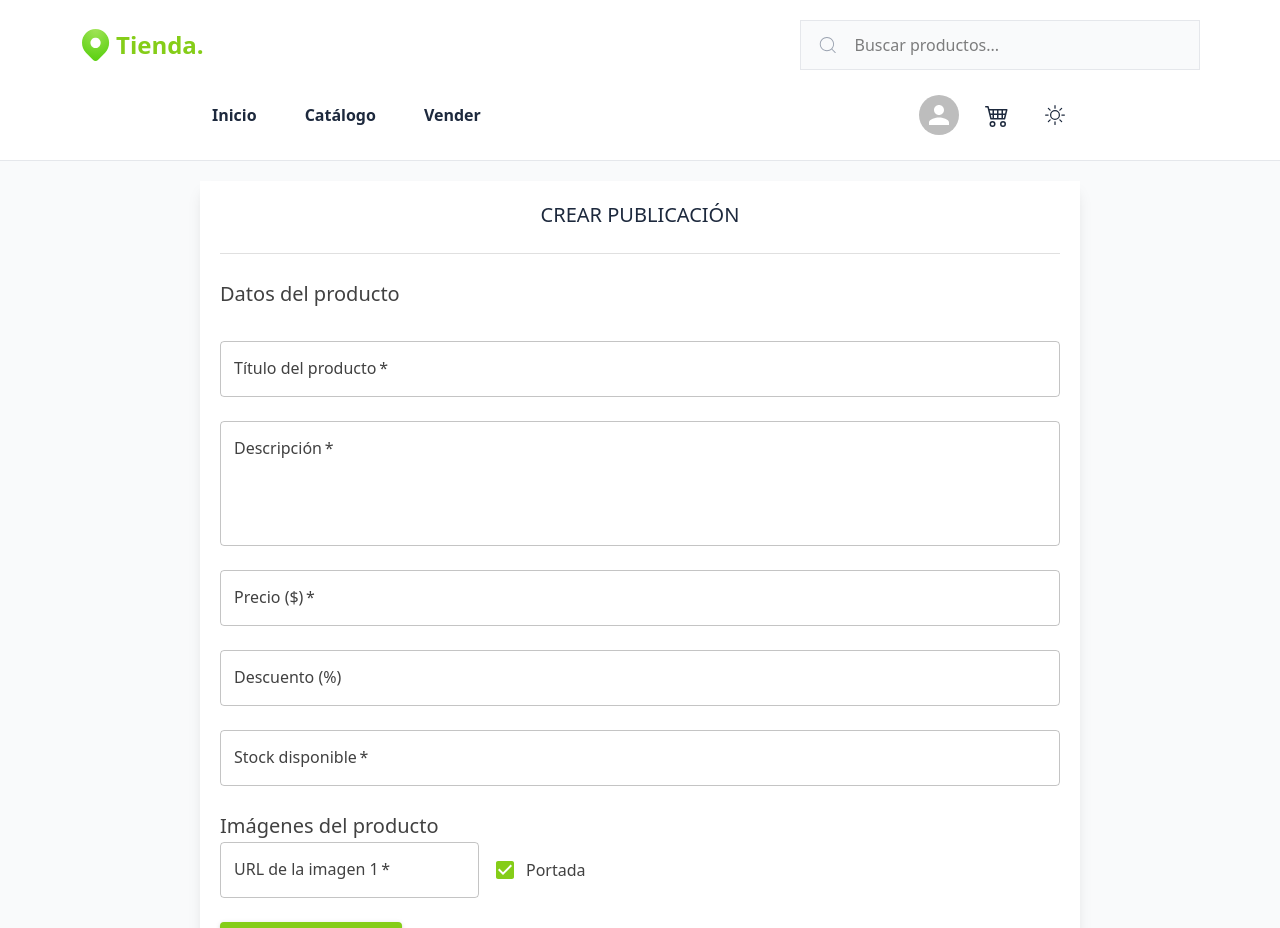
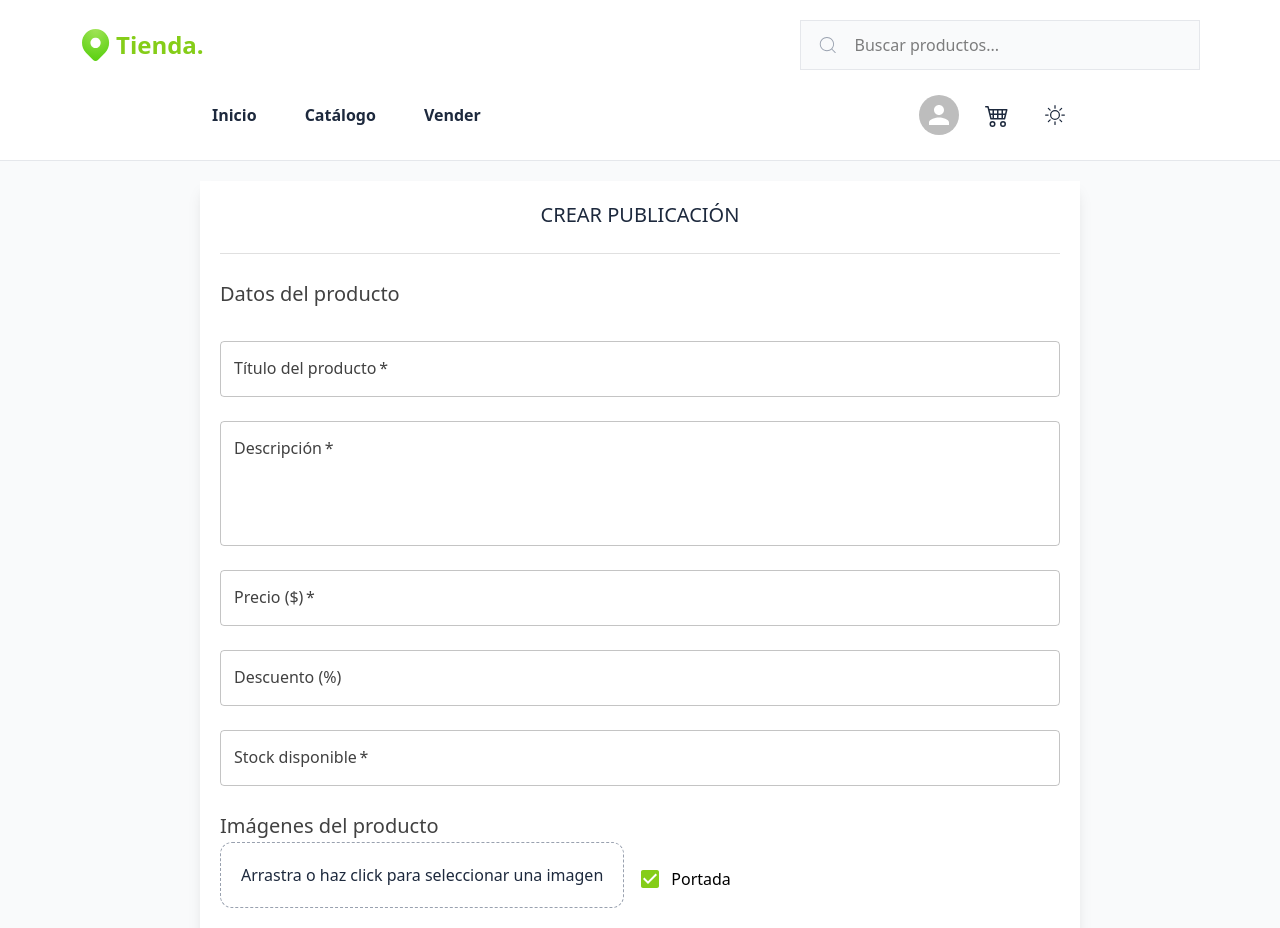
Before and after one commit to jonathanmilo/APIS2025FRONT, a React (Vite) app: page /vender in a window 1280 px wide. Shown: the top 928 px of the page. Built offline with nearby package versions, Linux system fonts and the light colour scheme; data requests are answered from the project's data file; sample sign-in values are in the browser's storage.

Commit message:
feat: agregar dropzone a form vender

```diff
--- a/src/screens/Vender/index.jsx
+++ b/src/screens/Vender/index.jsx
@@ -4,7 +4,9 @@ import { useCategorias } from "@src/contexts/CategoryContext.jsx";
 import { CategoriasValidas } from "./components/CategoriasValidas.jsx";
 import { useProductos } from "../../contexts/ProductContext.jsx";
 import { useValidacion } from "@src/contexts/AuthContext.jsx";
+import { uploadImages } from "@src/utils/uploadImages";
 import talleres from "/sounds/talleres.mp3";
+import DropzoneUploader from "@src/components/DropzoneUploader";
 
 import {
   TextField,
@@ -21,6 +23,7 @@ export function Vender() {
   const { categorias } = useCategorias();
   const navigate = useNavigate();
   const { crearProducto } = useProductos();
+  const [imagenes, setImagenes] = useState([]);
 
   // Estados para categorías y subcategorías
   const [subcategorias, setSubcategorias] = useState([]);
@@ -40,7 +43,7 @@ export function Vender() {
     id: (Math.floor(Math.random() * 900) + 101).toString(),
     userId: user.id.toString(),
     title: "",
-    images: [{ url: "", isCover: true }],
+    images: [{ file: null, isCover: true }],
     description: "",
     price: "",
     stock: "",
@@ -69,9 +72,9 @@ export function Vender() {
   };
 
   // Manejador para imágenes
-  const handleImageChange = (index, e) => {
+  const handleImageUpload = (index, file) => {
     const newImages = [...formData.images];
-    newImages[index] = { ...newImages[index], url: e.target.value };
+    newImages[index] = { ...newImages[index], file };
     setFormData((prev) => ({ ...prev, images: newImages }));
   };
 
@@ -109,8 +112,8 @@ export function Vender() {
     if (!formData.price || isNaN(formData.price)) return "Precio inválido";
     if (!formData.stock || isNaN(formData.stock)) return "Stock inválido";
     if (!formData.categoryId) return "Debes seleccionar una categoría";
-    if (formData.images.some((img) => !img.url.trim()))
-      return "Todas las imágenes deben tener URL";
+    if (formData.images.some((img) => !img.file))
+      return "Todas las imágenes deben estar cargadas";
     return null;
   };
 
@@ -122,10 +125,23 @@ export function Vender() {
       alert(error);
       return;
     }
-    sonidito();
 
     try {
-      await crearProducto(user.id.toString(), formData);
+      // Subir imágenes al servidor
+      const imageFiles = formData.images.map((img) => img.file);
+      const uploadedUrls = await uploadImages(imageFiles);
+
+      // Reemplazar en formData
+      const finalImages = uploadedUrls.map((url, i) => ({
+        url,
+        isCover: formData.images[i].isCover,
+      }));
+
+      const finalFormData = { ...formData, images: finalImages };
+
+      await crearProducto(user.id.toString(), finalFormData);
+
+      sonidito();
       alert("Producto publicado exitosamente!");
       navigate("/mi-perfil");
     } catch (err) {
@@ -218,16 +234,14 @@ export function Vender() {
                 alignItems="center"
                 sx={{ mb: 2 }}
               >
-                <Grid>
-                  <TextField
-                    fullWidth
-                    label={`URL de la imagen ${index + 1}`}
-                    value={image.url}
-                    onChange={(e) => handleImageChange(index, e)}
-                    required
+                <Grid item xs={12} md={6}>
+                  <DropzoneUploader
+                    onUpload={handleImageUpload}
+                    currentFile={image.file}
+                    index={index}
                   />
                 </Grid>
-                <Grid>
+                <Grid item>
                   <FormControlLabel
                     control={
                       <Checkbox
@@ -237,14 +251,9 @@ export function Vender() {
                       />
                     }
                     label="Portada"
-                    sx={{
-                      "& .MuiFormControlLabel-label": {
-                        color: "text.primary",
-                      },
-                    }}
                   />
                 </Grid>
-                <Grid>
+                <Grid item>
                   {formData.images.length > 1 && (
                     <Button
                       variant="outlined"
```
